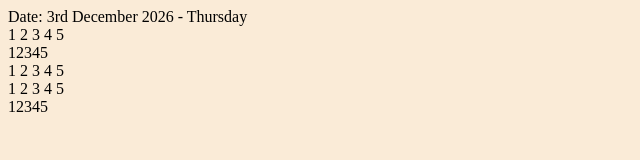
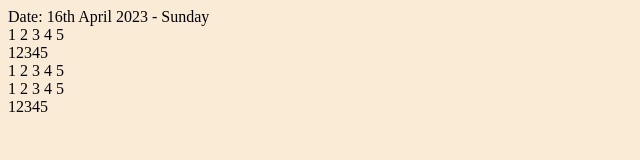
Before and after one commit to VAggrippino/blog, an Eleventy site: page _input/posts/whitespace-control-testing.njk in a window 1280 px wide. Shown: the full height of the page, 0-640 px from the left. Built offline with nearby package versions, Linux system fonts and the light colour scheme; Eleventy itself is replaced by a stand-in of ours; files that its build step writes are made by us from their sources.

Commit message:
Add date to demo file matching associated post

```diff
--- a/_input/posts/whitespace-control-testing.njk
+++ b/_input/posts/whitespace-control-testing.njk
@@ -1,6 +1,7 @@
 ---
 title: Whitespace Control Testing
 eleventyExcludeFromCollections: true
+date: 2023-04-16
 ---
 
 <div>
```
Also changed, not shown: _output/2023/04/whitespace-control-testing/index.html.
